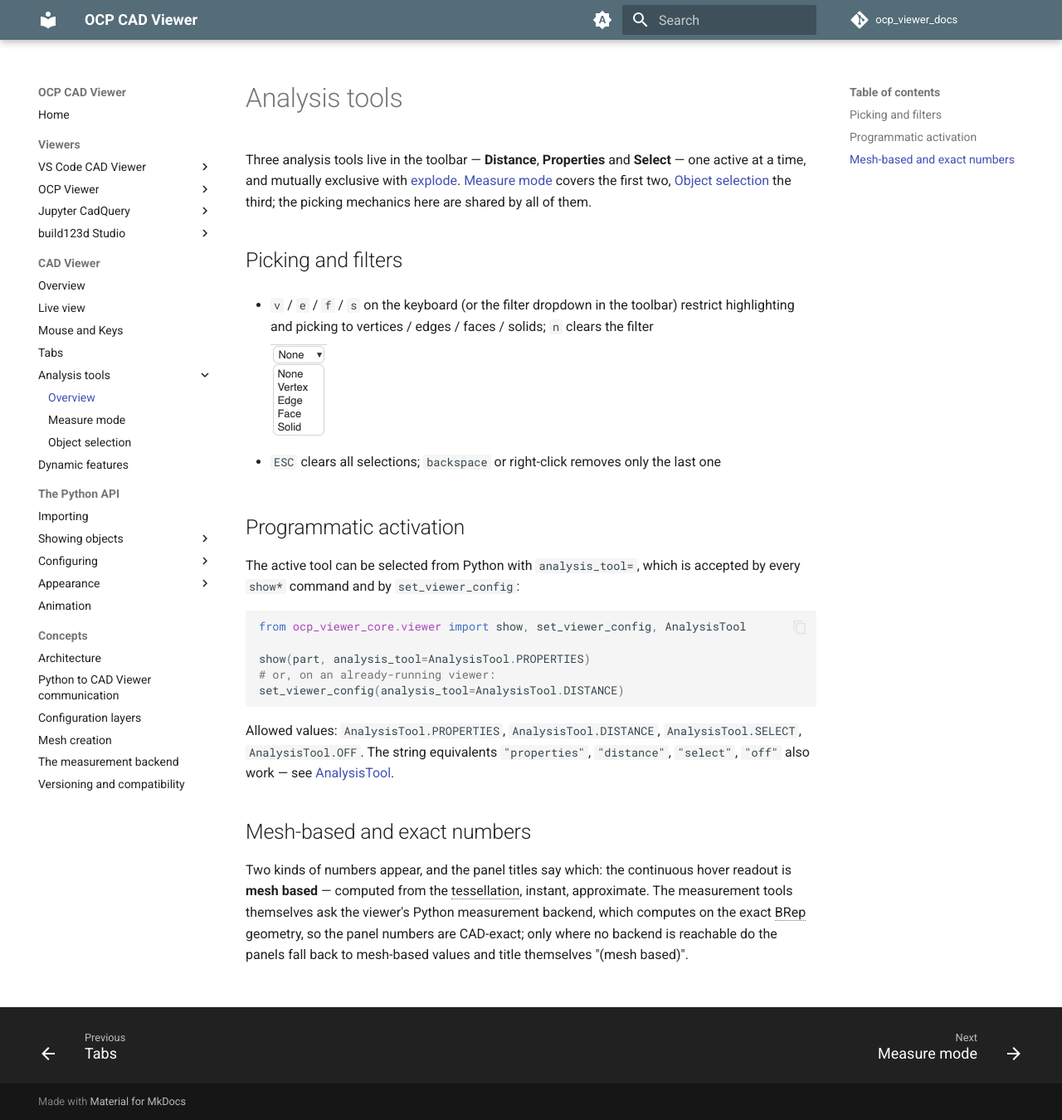
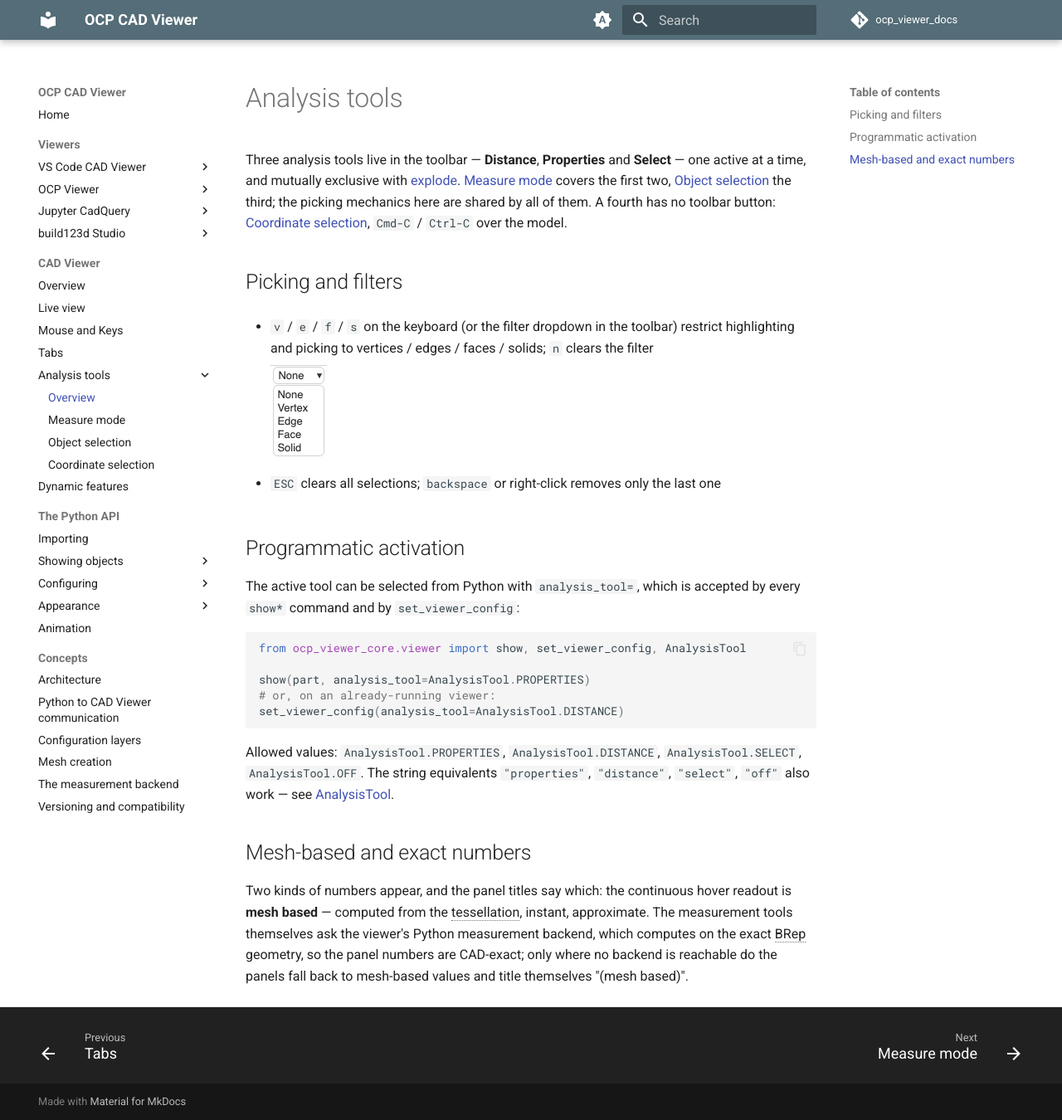
Before and after one commit to bernhard-42/ocp_viewer_docs, an MkDocs documentation site: the page built from docs/measure_select.md, in a window 1280 px wide and 1350 px high. Shown: the whole window at 83% size. Built offline with MkDocs 1.6.1 and Material for MkDocs 9.7.7, drawn with Linux system fonts in a browser that asks for light colours; comment, search, counter and statistics services are not loaded.

Commit message:
Analysis tools: Coordinate selection (Cmd-C / Ctrl-C copies a point)
three-cad-viewer 5.1 copies the point under the cursor as "x, y, z". A
page after Object selection, in the nav, on the home page and in the
analysis tools overview, with a warning that VS Code's viewer needs a
click to receive the keyboard.

Co-Authored-By: Claude Opus 5.5 <noreply@anthropic.com>

```diff
--- a/docs/measure_select.md
+++ b/docs/measure_select.md
@@ -1,6 +1,6 @@
 # Analysis tools
 
-Three analysis tools live in the toolbar — **Distance**, **Properties** and **Select** — one active at a time, and mutually exclusive with [explode](dynamic_features.md). [Measure mode](measure.md) covers the first two, [Object selection](selector.md) the third; the picking mechanics here are shared by all of them.
+Three analysis tools live in the toolbar — **Distance**, **Properties** and **Select** — one active at a time, and mutually exclusive with [explode](dynamic_features.md). [Measure mode](measure.md) covers the first two, [Object selection](selector.md) the third; the picking mechanics here are shared by all of them. A fourth has no toolbar button: [Coordinate selection](coordinate_selection.md), `Cmd-C` / `Ctrl-C` over the model.
 
 ## Picking and filters
 
--- a/mkdocs.yml
+++ b/mkdocs.yml
@@ -127,6 +127,7 @@ nav:
           - Overview: measure_select.md
           - Measure mode: measure.md
           - Object selection: selector.md
+          - Coordinate selection: coordinate_selection.md
       - Dynamic features: dynamic_features.md
   - The Python API:
       - Importing: importing.md
```
Also changed, not shown: docs/coordinate_selection.md (added, +19 -0 lines), docs/index.md (+1 -0 lines).
